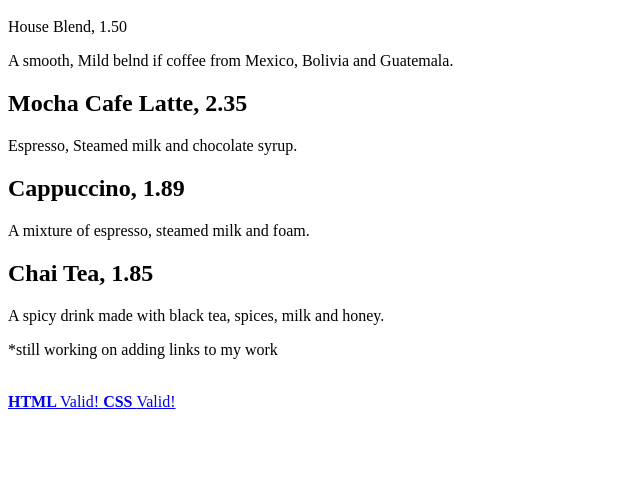
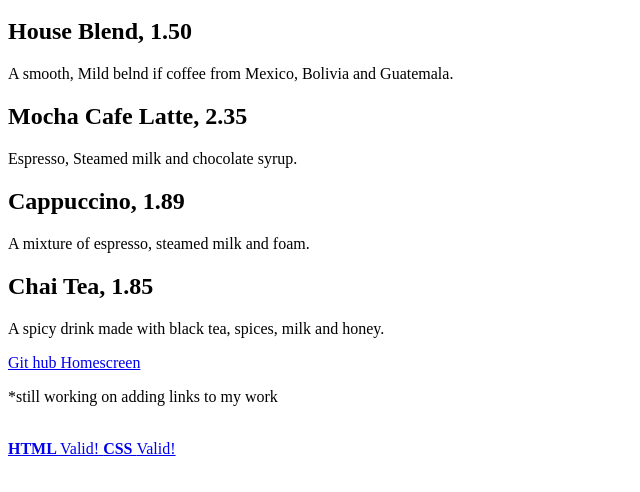
Before and after one commit to 991831/website, a plain HTML site: page <html>.html in a window 1280 px wide. Shown: the part 48-540 px from the top of the page, without its empty margins (0-640 px from the left). Drawn offline with Linux system fonts and the light colour scheme.

Commit message:
added homescreen link

```diff
--- a/<html>.html
+++ b/<html>.html
@@ -4,7 +4,7 @@
         <head>
             <body>
     <h1>Coffee Beverages</h1>
-House Blend, 1.50
+<h2>House Blend, 1.50</h2>
 <p>A smooth, Mild belnd if coffee from Mexico, Bolivia and Guatemala.</p>
 
 <h2> Mocha Cafe Latte, 2.35</h2>
@@ -17,6 +17,9 @@ House Blend, 1.50
 <p>A spicy drink made with black tea, spices, milk and honey.</p>
 
 
+<a href="https://github.com/991831/website">Git hub Homescreen</a>
+
+
 <footer>
     <p>*still working on adding links to my work</p>
     <br>
```
